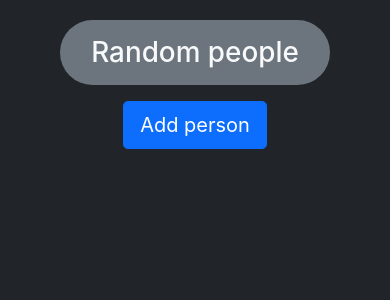
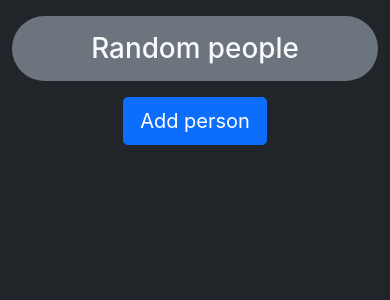
Before and after one commit to vladsomai/random_people_react, a React (Create React App) app: page / in a window 390 px wide. Shown: the top 300 px of the page. Built offline with nearby package versions, Linux system fonts and the light colour scheme.

Commit message:
table-responsive
a

```diff
--- a/src/App.js
+++ b/src/App.js
@@ -18,8 +18,8 @@ const App = () => {
 
   return (
     <div className="container">
-      <div className="sticky-top pb-1 pt-1 text-center d-flex flex-column">
-        <h1 className="bg-secondary text-light rounded-pill mx-5 my-3 py-3">
+      <div className=" d-flex flex-column text-center">
+        <h1 className="bg-secondary text-light rounded-pill my-3 py-3">
           Random people
         </h1>
         <div className="">
@@ -29,12 +29,13 @@ const App = () => {
         </div>
       </div>
       {Object.keys(People).length === 0 ? null : (
-        <table className="table text-center table-striped table-hover mt-5 table-dark border-secondary table-bordered">
+        <div className="table-responsive">
+          <table className="table table-sm table-striped table-hover mt-5 table-dark border-secondary table-bordered text-center">
             <thead>
-            <tr className='fs-2'>
-              <th className='bg-secondary'>First name</th>
-              <th className='bg-secondary'>Last name</th>
-              <th className='bg-secondary'>Email</th>
+              <tr className="fs-5">
+                <th className="bg-secondary">First name</th>
+                <th className="bg-secondary">Last name</th>
+                <th className="bg-secondary">Email</th>
               </tr>
             </thead>
             <tbody>
@@ -47,6 +48,7 @@ const App = () => {
               ))}
             </tbody>
           </table>
+        </div>
       )}
     </div>
   );
```
Lines whose indentation alone changed are shown as unchanged.
